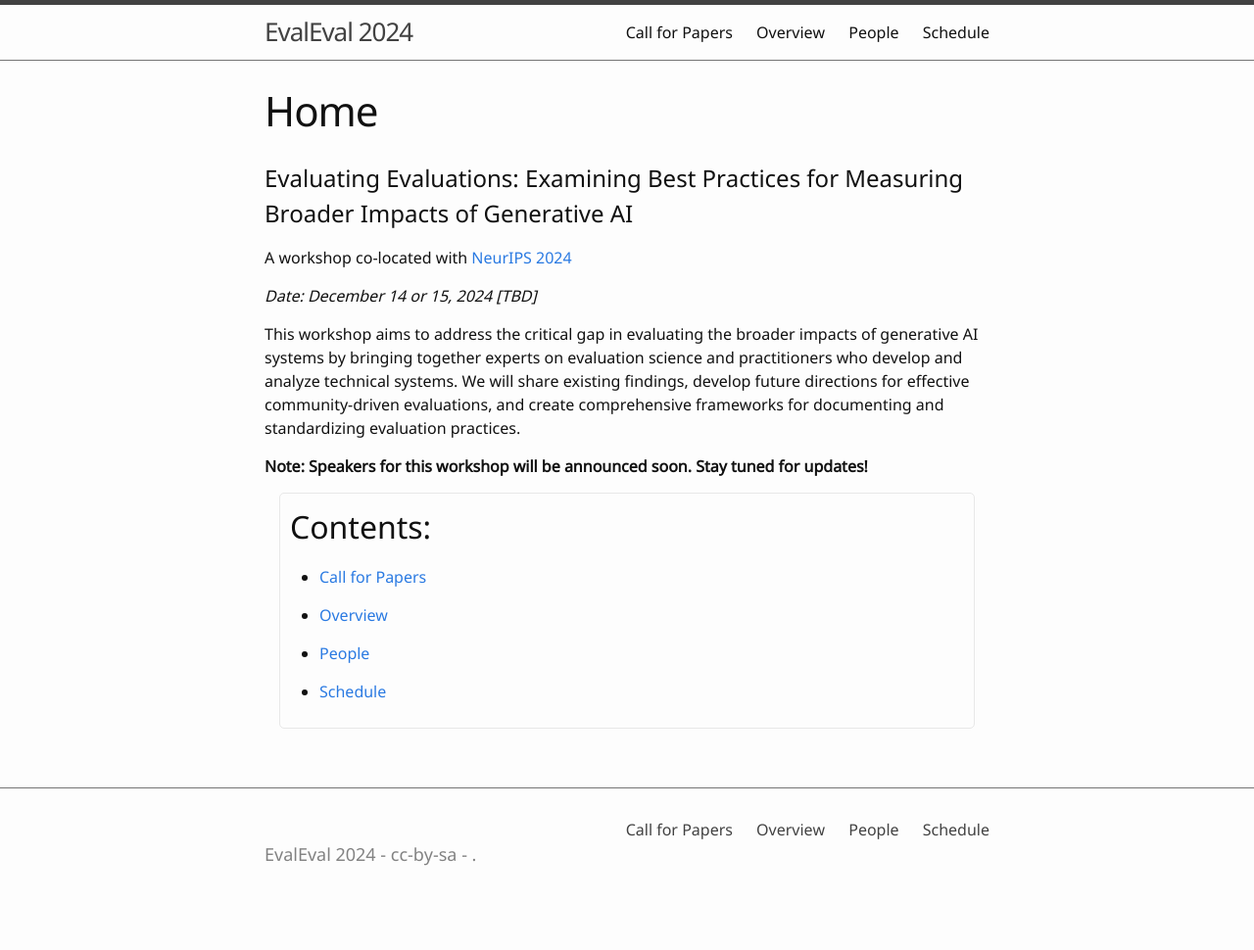
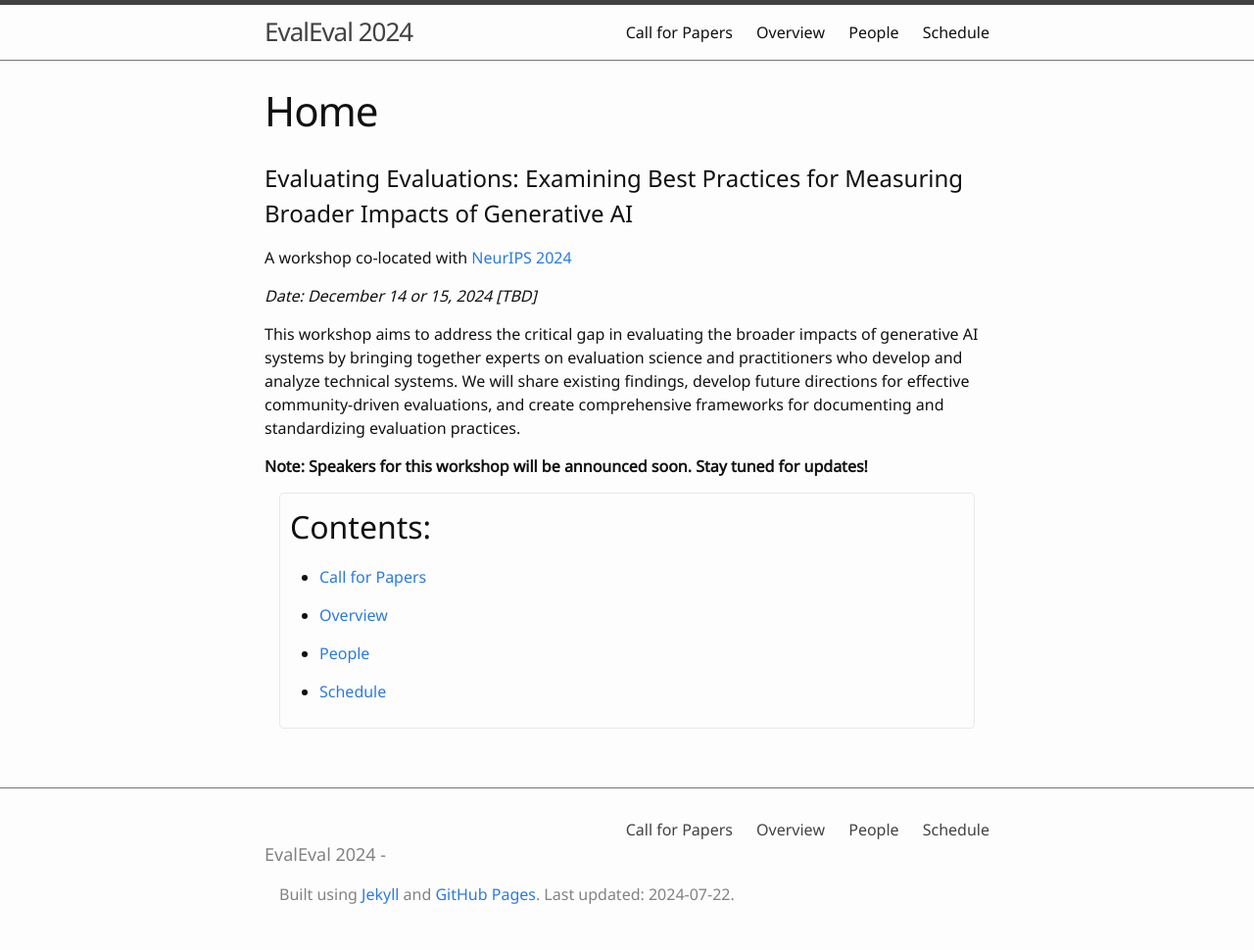
Before and after one commit to aaai-fidu-lab/aaai-fidu-lab.github.io, a Jekyll site: the page built from index.md, in a window 1280 px wide. Shown: the whole page at 98% size. Built offline with Jekyll 4.4.1, drawn with Linux system fonts in a browser that asks for light colours; our own code applies the rules of GitHub Pages for plain Markdown files; before the commit the page ends 931 px from its top, so only the background shows below that.

Commit message:
Update footer.html

```diff
--- a/_includes/footer.html
+++ b/_includes/footer.html
@@ -1,14 +1,22 @@
 <footer class="site-footer">
   <div class="wrapper">
-    <div class="footer-col-wrapper" >
-    <div class="footer-nav">
+    <div class="footer-col-wrapper">
+      <div class="footer-nav">
         {% for lesson in site.pages %}
           {% if lesson.nav == true %}
           <a class="page-link{% if page.url == lesson.url %} active{% endif %}" href="{{ lesson.url | relative_url }}">{{ lesson.title | escape }}</a>
           {% endif %}
         {% endfor %}
+      </div>
     </div>
+    <h2 class="footer-heading">
+      <a href="{{ '/' | relative_url }}">{{ site.title | escape }}</a> - {{ site.pub_year }}
+    </h2>
+    <div class="footer-col-wrapper">
+      <div class="footer-col">
+        Built using <a href="https://jekyllrb.com/">Jekyll</a> and <a href="https://pages.github.com/">GitHub Pages</a>.
+        Last updated: {{ site.time | date: "%Y-%m-%d" }}.
+      </div>
     </div>
-      <h2 class="footer-heading"><a href="{{ '/' | relative_url }}">{{ site.title | escape }}</a> - <a href="https://creativecommons.org/licenses/by-sa/4.0/">cc-by-sa</a> <a href="https://github.com/{{ site.github_username }}">{{ site.author }}</a> - {{ site.pub_year }}.</h2>
   </div>
 </footer>
```
